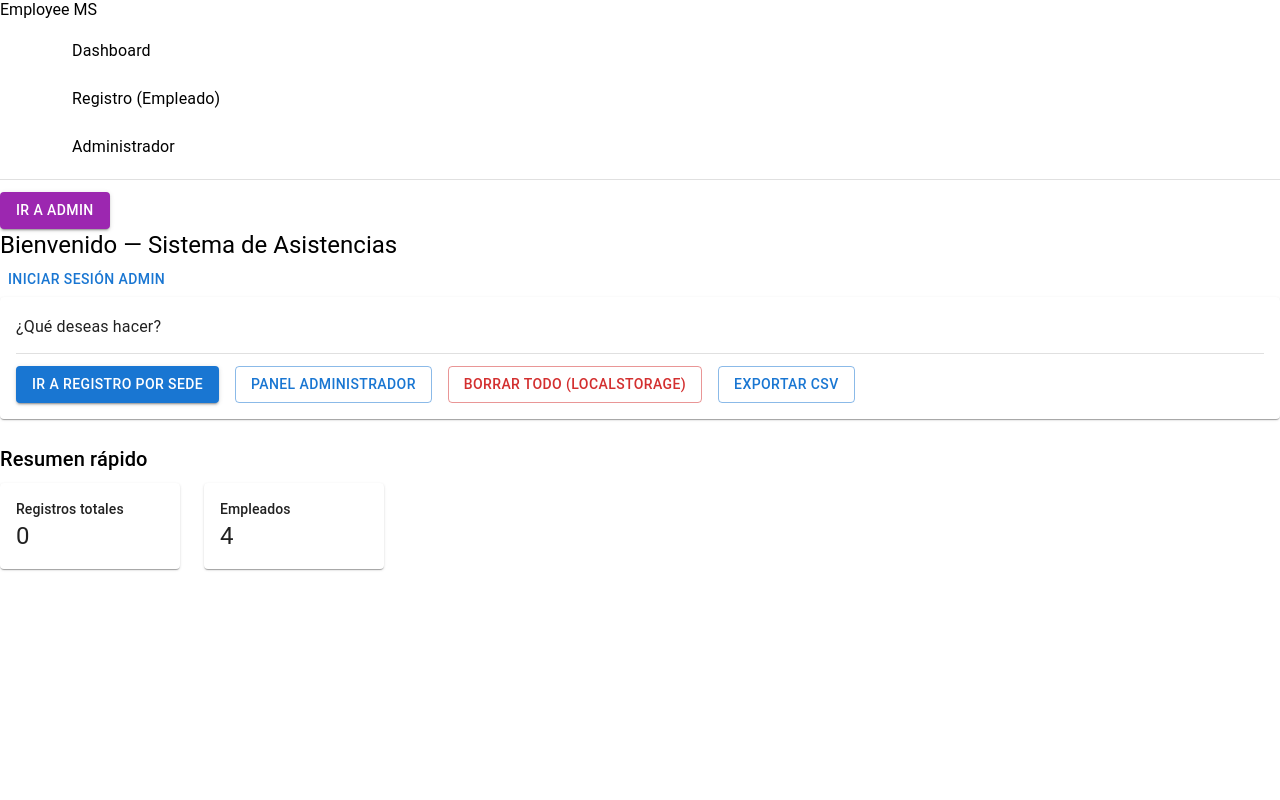
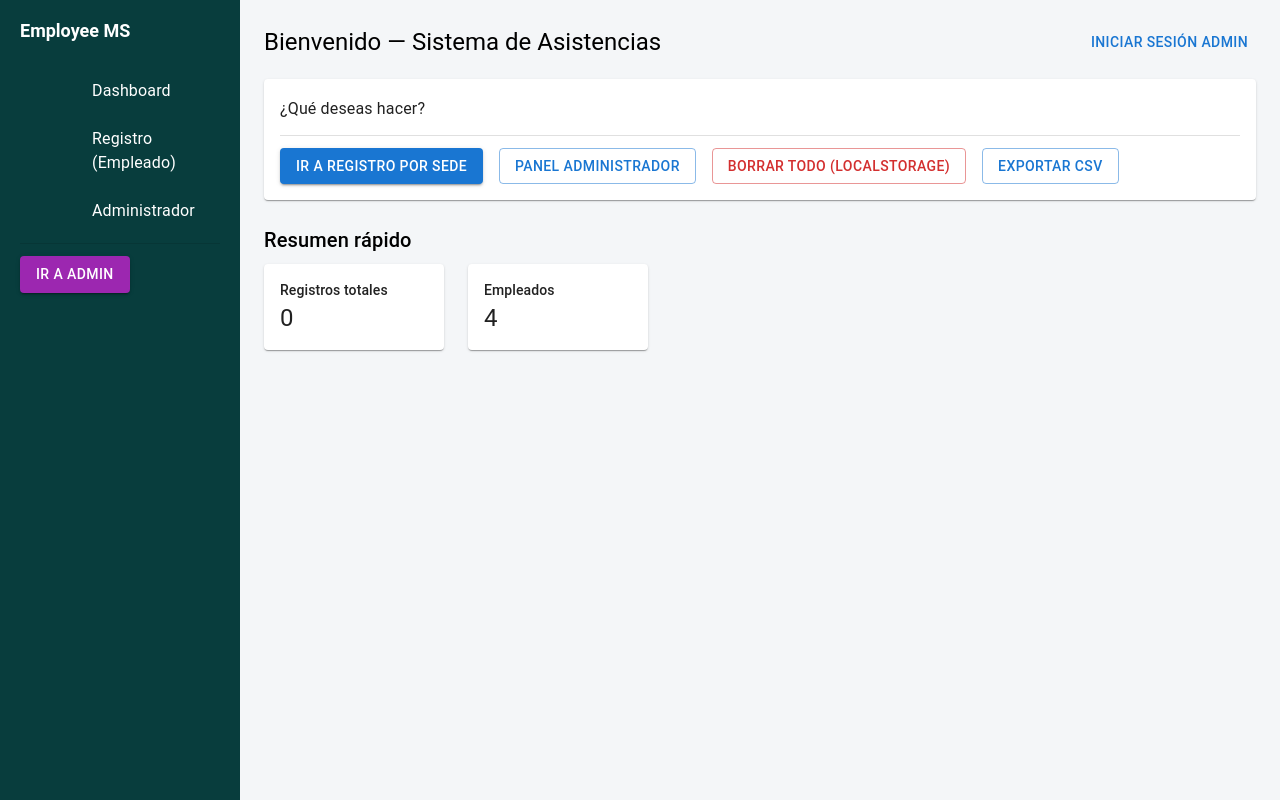
Before and after one commit to M1LT0N3R2431/asistencias, a React (Vite) app: page / in a window 1280 px wide. Built offline with nearby package versions, Linux system fonts and the light colour scheme; some icons are missing.

Commit message:
Update App.css

```diff
--- a/src/App.css
+++ b/src/App.css
@@ -1,68 +1,63 @@
-.app {
-  font-family: Arial, sans-serif;
-  background-color: #eef2f7;
+/* Estilos generales y layout */
+.app-root {
+  display: flex;
   min-height: 100vh;
-  display: flex;
-  justify-content: center;
-  align-items: center;
+  background: #f4f6f8;
 }
 
-.login, .login-admin, .usuario, .admin {
-  background: #fff;
-  padding: 30px;
-  border-radius: 15px;
-  width: 90%;
-  max-width: 600px;
-  box-shadow: 0 4px 12px rgba(0, 0, 0, 0.1);
+/* Sidebar */
+.sidebar {
+  width: 240px;
+  background: #083d3d;
+  color: #fff;
+  padding: 20px;
+  display: flex;
+  flex-direction: column;
+}
+.sidebar .brand { font-weight: 700; font-size: 18px; margin-bottom: 18px; }
+.sidebar button { margin-top: auto; }
+
+/* Main content */
+.main {
+  flex: 1;
+  padding: 24px;
 }
 
-h1, h2 {
-  text-align: center;
-  color: #1e3a8a;
+/* Topbar */
+.topbar {
+  display: flex;
+  justify-content: space-between;
+  align-items: center;
+  margin-bottom: 18px;
 }
 
-button {
-  background: #1e40af;
-  color: white;
-  border: none;
-  padding: 10px 14px;
-  margin: 5px;
-  border-radius: 8px;
-  cursor: pointer;
+/* Employee card */
+.employee-card {
+  background: #fff;
+  padding: 12px;
+  border-radius: 10px;
+  box-shadow: 0 6px 18px rgba(10,10,10,0.06);
+  display:flex;
+  align-items:center;
+  justify-content: space-between;
+  gap: 12px;
+  margin-bottom: 12px;
 }
 
-button:hover {
-  background: #1d4ed8;
+/* Small helpers */
+.badge {
+  padding: 6px 10px;
+  border-radius: 8px;
+  font-weight: 600;
 }
+.badge.present { background: #d1fae5; color: #065f46; }
+.badge.retardo { background: #fff7ed; color: #92400e; }
+.badge.absent { background: #fee2e2; color: #991b1b; }
 
-input, select {
-  width: 100%;
-  padding: 8px;
-  margin: 8px 0;
-  border-radius: 6px;
-  border: 1px solid #ccc;
+/* Webcam box */
+.webcam-box {
+  background: #fff;
+  padding: 12px;
+  border-radius: 10px;
+  margin-top: 12px;
 }
-
-table {
-  width: 100%;
-  margin-top: 15px;
-  border-collapse: collapse;
-}
-
-th, td {
-  border: 1px solid #ddd;
-  text-align: center;
-  padding: 8px;
-}
-
-th {
-  background-color: #2563eb;
-  color: white;
-}
-
-.empleado-card {
-  background-color: #f3f4f6;
-  padding: 10px;
-  border-radius: 8px;
-  margin-top: 10px;
-}
```
